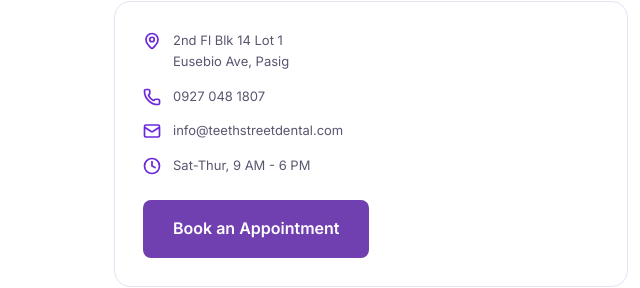
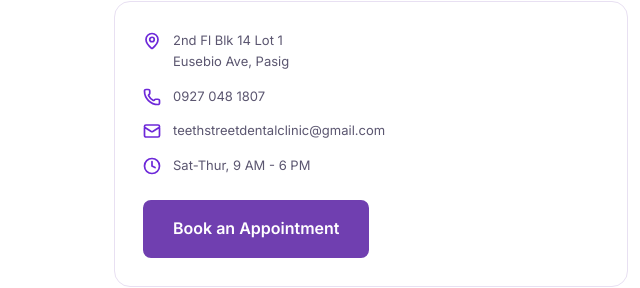
Before and after one commit to sdiestak12255174-ctrl/figma-homepage, a plain HTML site: page index.html in a window 1280 px wide. Shown: the part 1575-1863 px from the top of the page, 0-640 px from the left. Drawn offline with Linux system fonts and the light colour scheme.

Commit message:
Update index.html

```diff
--- a/index.html
+++ b/index.html
@@ -172,7 +172,7 @@
               </li>
               <li class="contact-item">
                 <img class="contact-icon" src="images/icons/email.svg" alt="Email icon">
-                <span>info@teethstreetdental.com</span>
+                <span>teethstreetdentalclinic@gmail.com</span>
               </li>
               <li class="contact-item">
                 <img class="contact-icon" src="images/icons/clock.svg" alt="Clinic hours icon">
```
